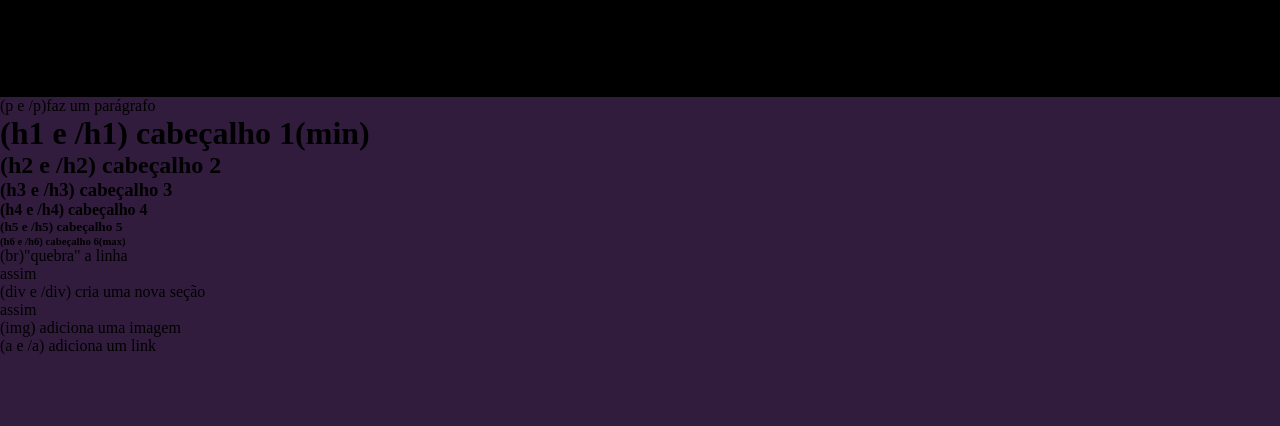
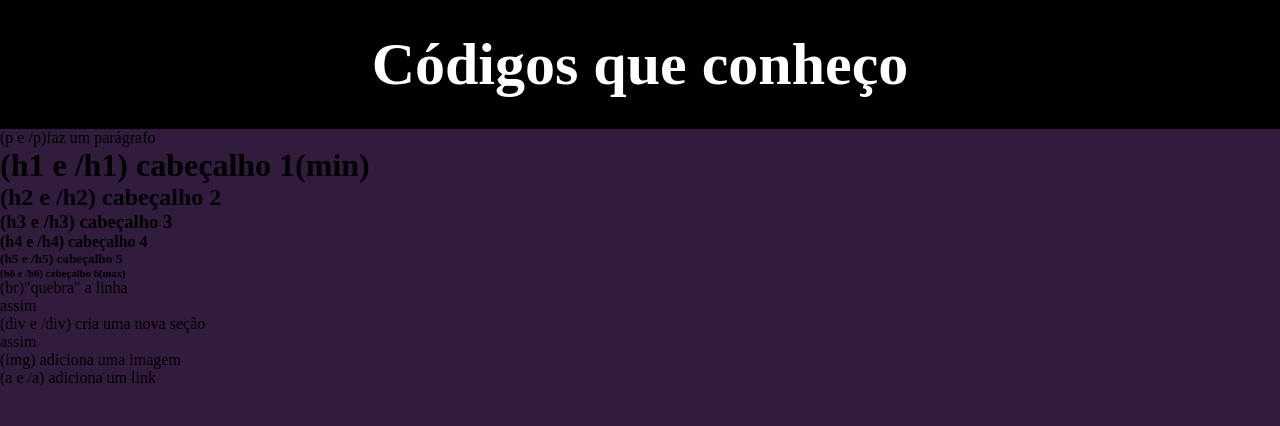
Before and after one commit to Leoyoshi1232/curso-dev-quest, a plain HTML site: page index.html in a window 1280 px wide. Drawn offline with Linux system fonts and the light colour scheme; a web font is replaced by a local one.

Commit message:
corrigido centralização do cabeçalho

```diff
--- a/src/css/estilo.css
+++ b/src/css/estilo.css
@@ -4,14 +4,14 @@ body{
 
 .header_cabecalho {
     background-color: black;
-    display: flex;
+    display: block;
     padding: 30px;
     max-width: 1440px;
-    margin: 0 auto;
+    margin: 0;
 }
-.cabecalho {
+.header_cabecalho h1 {
     color: white;
     font-family: Aldrich;
     font-size: 60px;
-    padding: 5px 300px 5px 300px;
+    text-align: center;
 }
```
